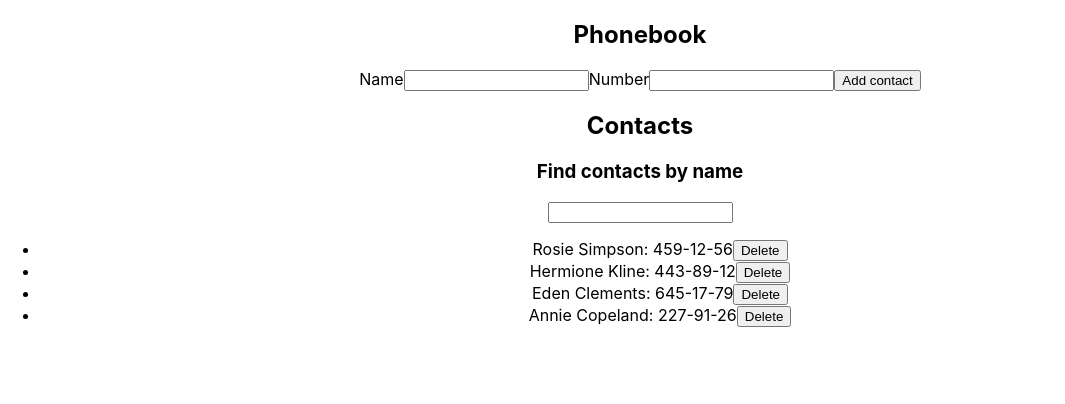
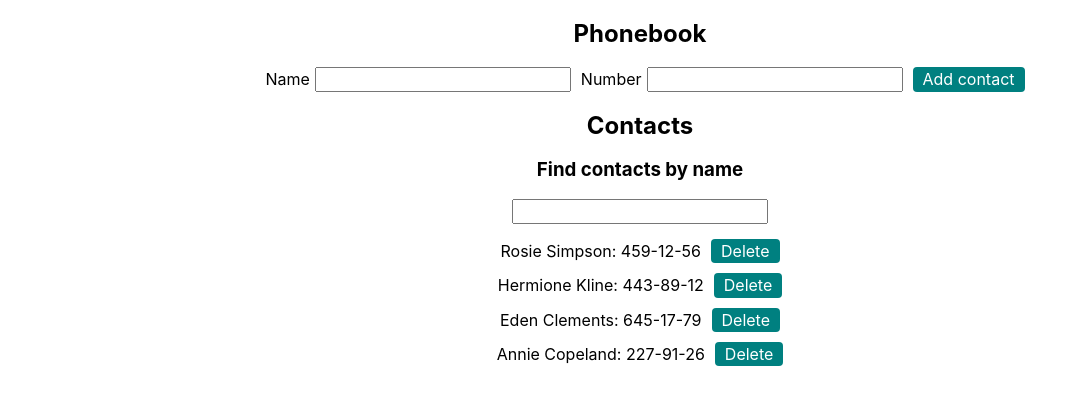
Before and after one commit to Anton-Sakharov-hub/goit-react-hw-02-phonebook, a React (Create React App) app: page / in a window 1280 px wide. Shown: the top 404 px of the page, without its empty margins (0-1065 px from the left). Built offline with nearby package versions, Linux system fonts and the light colour scheme.

Commit message:
обновления

```diff
--- a/package.json
+++ b/package.json
@@ -8,6 +8,7 @@
     "@testing-library/user-event": "^13.5.0",
     "debounce": "^1.2.1",
     "nanoid": "^3.2.0",
+    "normalize.css": "^8.0.1",
     "react": "^17.0.2",
     "react-dom": "^17.0.2",
     "react-scripts": "5.0.0",
--- a/src/App.js
+++ b/src/App.js
@@ -1,26 +1,49 @@
-import { Component } from 'react';
+import { PureComponent } from 'react';
 import { nanoid } from 'nanoid';
 import './App.css';
 import ContactForm from './ContactForm';
 import Filter from './Filter';
 import ContactList from './ContactList';
+import '../src/css/button.css';
 
-class App extends Component {
-  state = {
-    contacts: [
+const INITIAL_CONTACTS = [
       {id: 'id-1', name: 'Rosie Simpson', number: '459-12-56'},
       {id: 'id-2', name: 'Hermione Kline', number: '443-89-12'},
       {id: 'id-3', name: 'Eden Clements', number: '645-17-79'},
       {id: 'id-4', name: 'Annie Copeland', number: '227-91-26'},
-    ],
+]
+
+class App extends PureComponent {
+  state = {
+    contacts: [...INITIAL_CONTACTS],
     filter: '',
   }
+
+  // componentDidMount() {
+  //   console.log('componentDidMount');
+  //   const lclStorageContacts = JSON.parse(localStorage.getItem('contacts'));
+
+  //   if (lclStorageContacts) {
+  //     this.setState({
+  //       contacts: JSON.parse(localStorage.getItem('contacts')),
+  //     })
+  //   }
+  // }
+
+  // componentDidUpdate(prevProps, prevState) {
+  //   console.log('componentDidUpdate');
+  //   if(prevState !== this.state.contacts) {
+  //     const contactsOnLclStorage = JSON.stringify(this.state.contacts)
+  //     localStorage.setItem("contacts", contactsOnLclStorage);
+  //   }
+  // }
 
   hasContact(name) {
     return this.state.contacts.find(el => el.name.toLowerCase().trim() === name.toLowerCase().trim());
   }
 
   addContactToState = (name, number) => {
+    if (!name) return;
     if (this.hasContact(name)) {
       alert(`${name} already in contacts`);
       return;
@@ -28,8 +51,12 @@ class App extends Component {
 
     this.setState(prevState => ({
       contacts: prevState.contacts.concat({ name, number, id: nanoid() }),
-    }))
+    }));
+    // console.log(this.state);
+    // const contactsOnLclStorage = JSON.stringify(this.state.contacts)
+    // localStorage.setItem("contacts", contactsOnLclStorage);
   }
+
 
   onFormSubmit = formData => {
     const { name, number } = formData;
@@ -61,7 +88,7 @@ class App extends Component {
 
     return (
       <div className="App">
-        <ContactForm onSubmitHandler={this.onFormSubmit}/>
+        <ContactForm onSubmitHandler={this.onFormSubmit} />
         <h2>Contacts</h2>
         <h3>Find contacts by name</h3>
         <Filter filterDataHandler={this.filterDataHandler}/>
--- a/src/ContactForm/ContactForm.js
+++ b/src/ContactForm/ContactForm.js
@@ -1,4 +1,5 @@
 import { Component } from 'react';
+import s from "./ContactForm.module.css";
 
 class ContactForm extends Component {
     state = {
@@ -17,6 +18,10 @@ class ContactForm extends Component {
     onSubmit = (evt) => {
         evt.preventDefault();
         this.props.onSubmitHandler({...this.state});
+        this.setState({
+            name: '',
+            number: '',
+        })
     }
 
 
@@ -24,10 +29,11 @@ class ContactForm extends Component {
         const { name, number } = this.state;
 
         return (
-            <form>
+            <form className={s.ContactForm}>
                 <h2>Phonebook</h2>
-                <label>Name
+                <label className={s.formInputLabel}>Name
                     <input
+                    className={s.formInput}
                     type="text"
                     name="name"
                     value={name}
@@ -37,8 +43,9 @@ class ContactForm extends Component {
                     onChange={this.handleChenge}
                     />
                 </label>
-                <label>Number
+                <label className={s.formInputLabel}>Number
                     <input
+                    className={s.formInput}
                     type="tel"
                     name="number"
                     value={number}
@@ -48,7 +55,7 @@ class ContactForm extends Component {
                     onChange={this.handleChenge}
                     />
                 </label>
-                <button type="submit" onClick={this.onSubmit}>Add contact</button>
+                <button className="button" type="submit" onClick={this.onSubmit}>Add contact</button>
             </form>
         )
     }
--- /dev/null
+++ b/src/ContactForm/ContactForm.module.css
@@ -0,0 +1,19 @@
+/* .ContactForm {
+    display: flex;
+    flex-direction: column;
+} */
+
+.formInput {
+    margin-left: 5px;
+}
+
+/* .formInput:hover,
+.formInput:focus {
+    border: 2px solid black;
+    border-radius: 4px;
+
+} */
+
+.formInputLabel {
+    margin-left: 10px;
+}
--- a/src/ContactList/ContactList.js
+++ b/src/ContactList/ContactList.js
@@ -1,3 +1,5 @@
+import '../css/button.css';
+import s from './ContactsList.module.css';
 
 export default function ContactList(props) {
     const { contacts, onDelete } = props;
@@ -7,11 +9,11 @@ export default function ContactList(props) {
     }
 
     return (
-        <ul>
+        <ul className={s.ContactList}>
           {(contacts).map(({id, name, number}) => (
-            <li key={id} >
+            <li className={s.ContactListItem} key={id} >
               {`${name}: ${number}`}
-              <button type="button" onClick={onDeleteClick(name)}>Delete</button>
+              <button className="button" type="button" onClick={onDeleteClick(name)}>Delete</button>
             </li>
           ))}
         </ul>
--- /dev/null
+++ b/src/ContactList/ContactsList.module.css
@@ -0,0 +1,7 @@
+.ContactList {
+    margin-top: 15px;
+}
+
+.ContactListItem:not(:last-child) {
+    margin-bottom: 10px;
+}
--- /dev/null
+++ b/src/css/button.css
@@ -0,0 +1,18 @@
+.button {
+    /* min-width: 100px; */
+    /* margin-right: auto; */
+    /* margin-left: auto; */
+    padding: 3px 10px;
+    margin-left: 10px;
+    color: #fff;
+    background-color: teal;
+    border: none;
+    border-radius: 4px;
+    cursor: pointer;
+    transition: background-color 500ms cubic-bezier(0.075, 0.82, 0.165, 1);
+}
+
+.button:hover,
+.button:focus {
+    background-color: orange;
+}
--- a/src/index.css
+++ b/src/index.css
@@ -11,3 +11,9 @@ code {
   font-family: source-code-pro, Menlo, Monaco, Consolas, 'Courier New',
     monospace;
 }
+
+ul {
+  list-style: none;
+  margin: 0;
+  padding: 0;
+}
--- a/src/index.js
+++ b/src/index.js
@@ -2,6 +2,7 @@ import React from 'react';
 import ReactDOM from 'react-dom';
 import './index.css';
 import App from './App';
+import 'normalize.css';
 import reportWebVitals from './reportWebVitals';
 
 ReactDOM.render(
```
Also changed, not shown: .prettierrc.json (renamed from src/.prettierrc.json), 2 other files (tests, documents, lock files or other folders).
